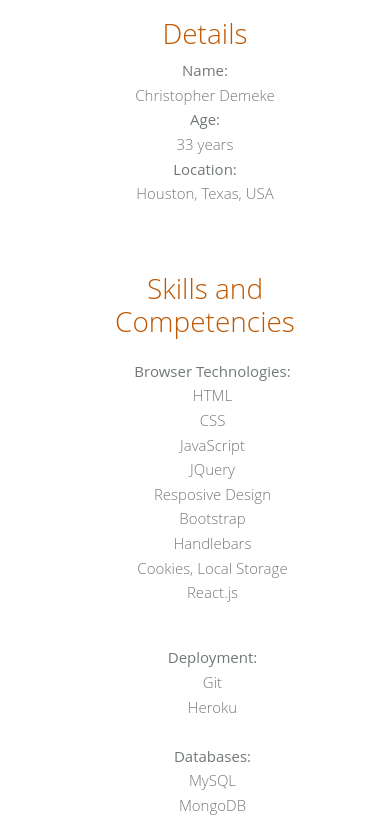
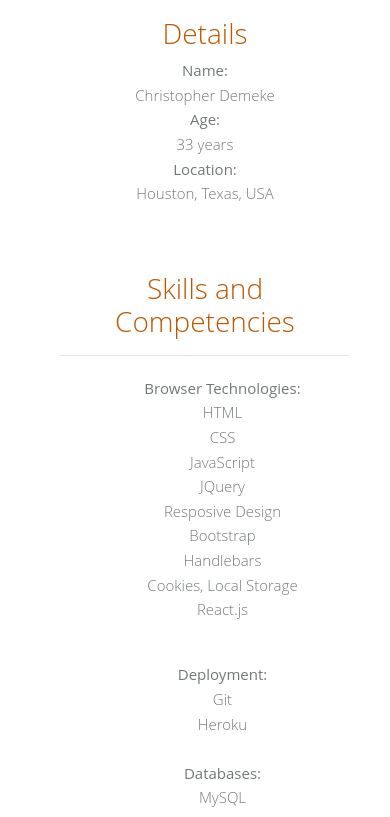
Before and after one commit to Cdemeke1227/christopher-demeke, a website: page views.html in a window 390 px wide. Shown: the part 1638-2455 px from the top of the page. Drawn offline with nearby package versions, Linux system fonts and the light colour scheme.

Commit message:
updated skils sections 2

```diff
--- a/public/assets/css/style.css
+++ b/public/assets/css/style.css
@@ -512,7 +512,11 @@ footer {
     .profileRow h3 {
         text-align: center;
     }
-    .profileColDetails {
+    .profileColDetails{
+        text-align: center;
+        margin-top: 20px;
+    }
+    .profileColDetails h3{
         text-align: center;
         margin-top: 20px;
     }
--- a/views.html
+++ b/views.html
@@ -94,7 +94,7 @@
             </div>
             <div class="profileColDetails">
                 <h3>Skills and Competencies</h3>
-            </div>
+                <hr>
             <div class="row profileRow profileColDetails">
                 <div class="col-md-3">
                     <p>
@@ -151,6 +151,7 @@
                         <br />
                         <br /> -->
                 </div>
+            </div>
             </div>
         </div>
     </div>
```
